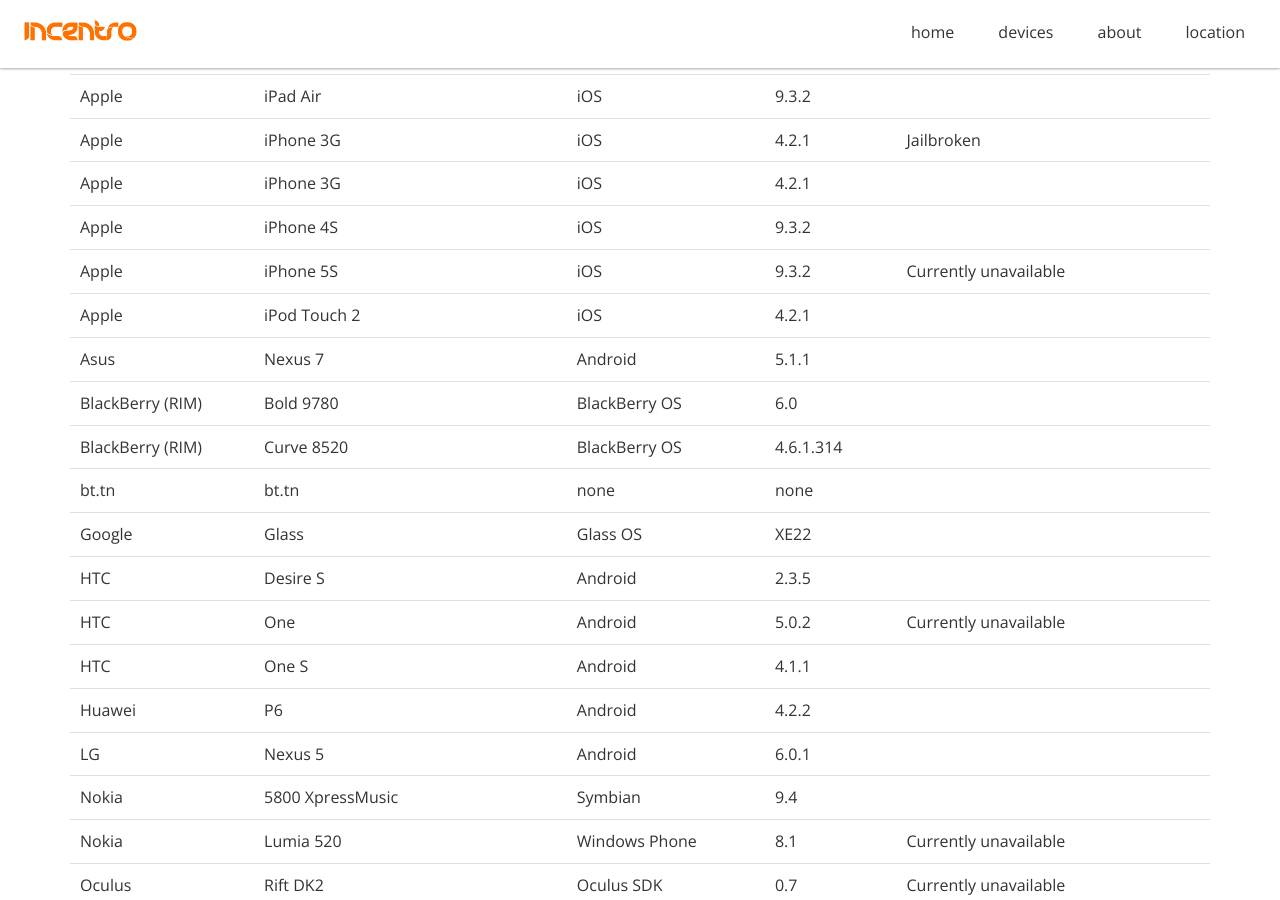
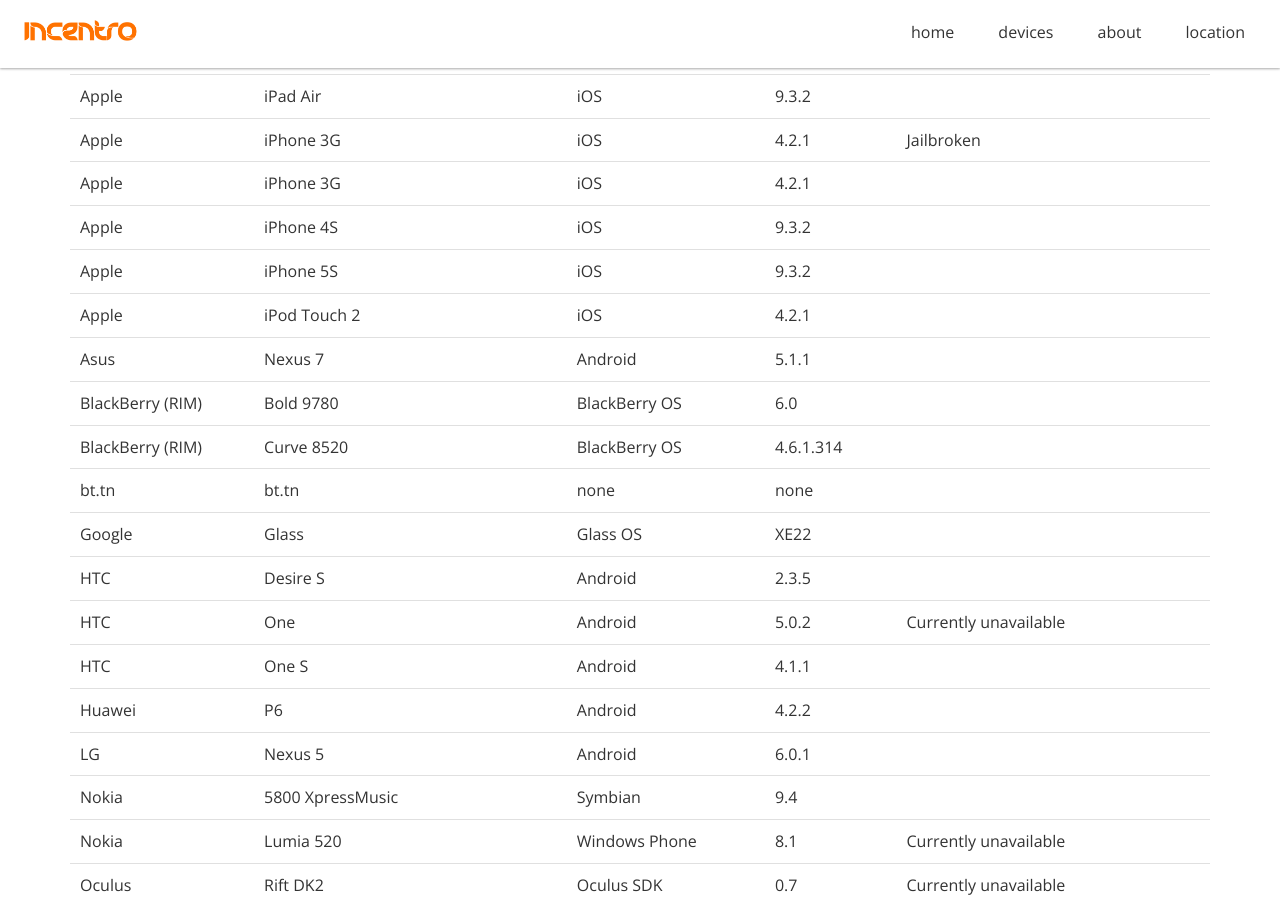
Before and after one commit to incentro/devicelab, a Jekyll site: the page built from index.html, in a window 1280 px wide and 900 px high, scrolled down 876 px. Built offline with Jekyll 4.4.1, drawn with Linux system fonts in a browser that asks for light colours; nearby versions of some CDN libraries; Markdown is read by kramdown in place of the engine named in the settings.

Commit message:
Update devicelist.yml

```diff
--- a/_data/devicelist.yml
+++ b/_data/devicelist.yml
@@ -47,9 +47,7 @@
   device: iPhone 5S
   os: iOS
   osversion: 9.3.2
-  remarks: Currently unavailable
 # Owner: Incentro Rotterdam
-# Taken by Anno van Doorn
 
 - title: iPodTouch4.2.1
   vendor: Apple
```
